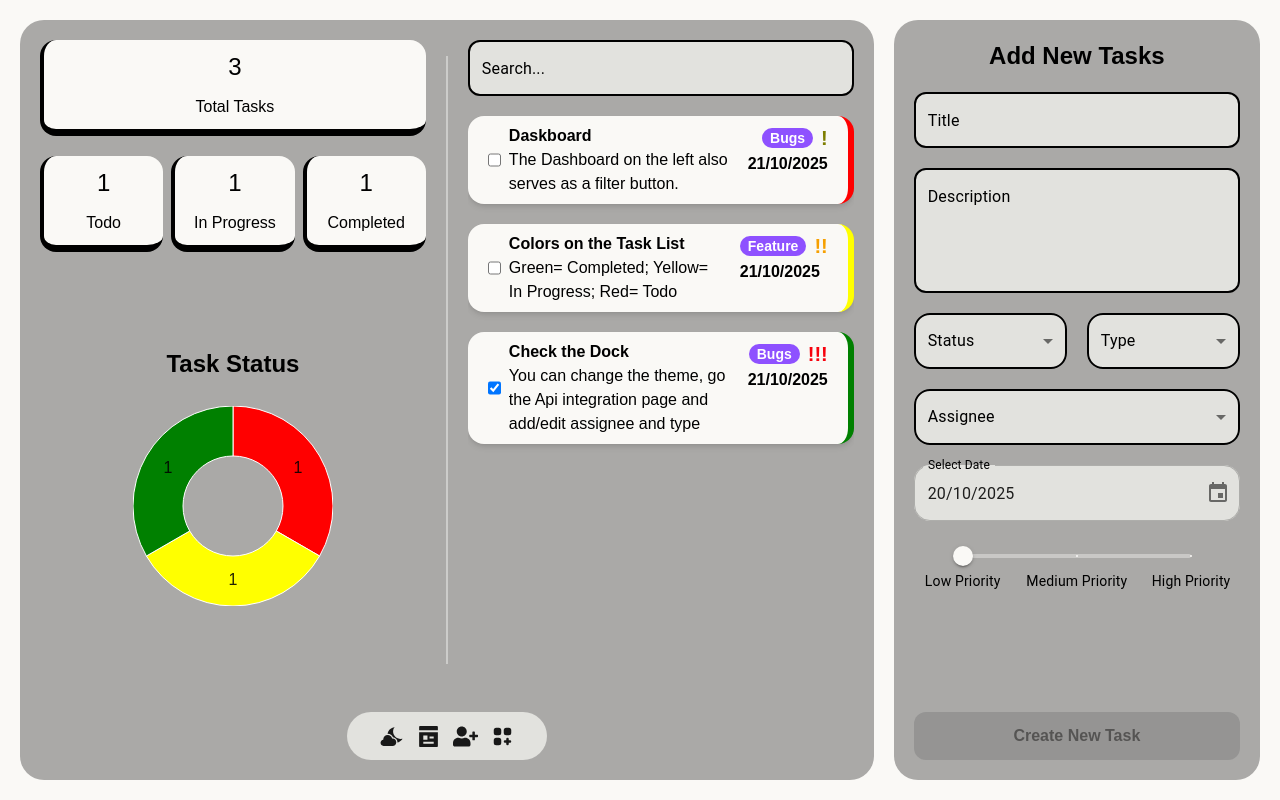
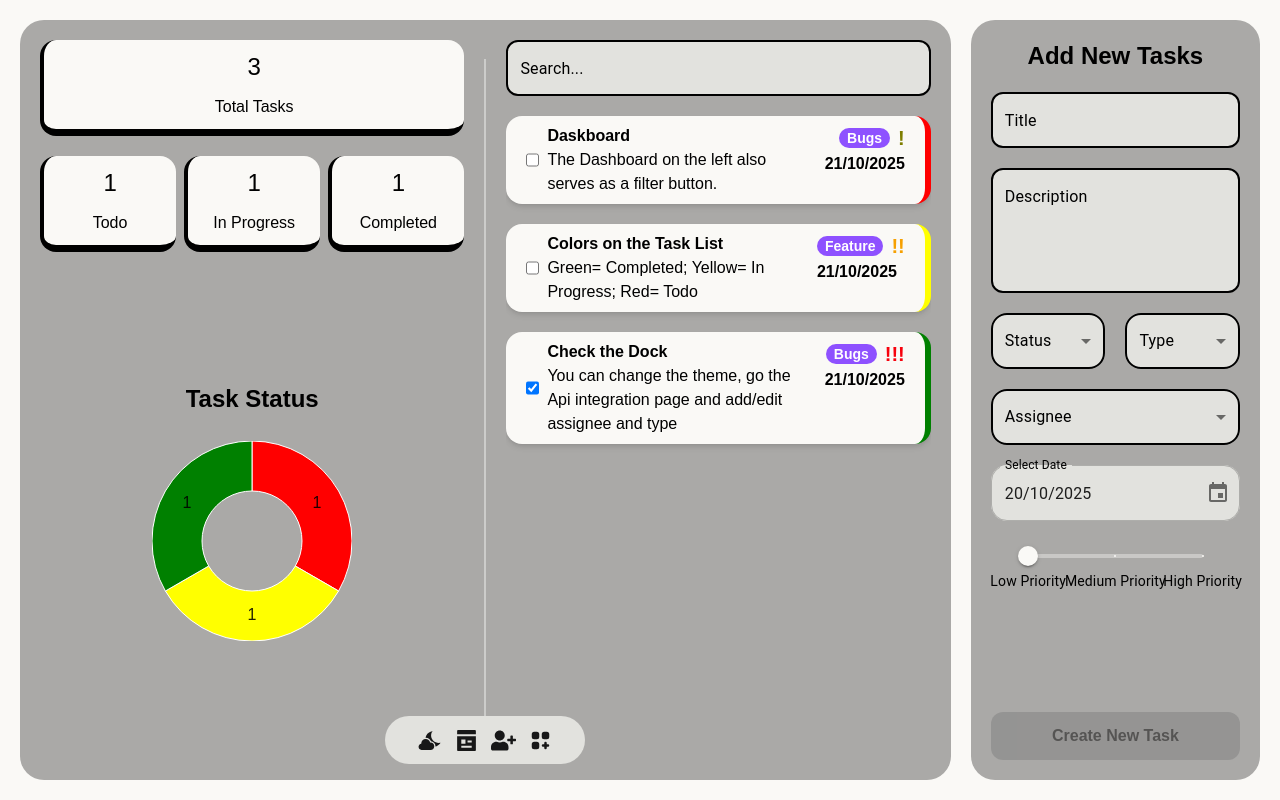
Before and after one commit to Ebrahim-26/TaskManager, a Next.js app in the folder task-manager/: page / in a window 1280 px wide. Built offline with nearby package versions, Linux system fonts and the light colour scheme.

Commit message:
Dock position fix

```diff
--- a/task-manager/src/app/page.tsx
+++ b/task-manager/src/app/page.tsx
@@ -17,9 +17,9 @@ function Page() {
       >
         <div
           style={{ backgroundColor: colors.panel }}
-          className=" rounded-3xl p-5 flex flex-col overflow-y-auto scrollbar-hide w-full sm:w-[70%] justify-between gap-4"
+          className="relative rounded-3xl flex flex-col scrollbar-hide w-full sm:w-[100%] justify-between gap-4"
         >
-          <div className="flex flex-col sm:flex-row gap-15 sm:gap-5 justify-between h-[100vh] sm:h-[80vh]">
+          <div className="flex flex-col sm:flex-row gap-15 sm:gap-5 justify-between h-[100vh] sm:h-[100%] px-5 pt-5 ">
             <DashboardPanel />
             <div className="hidden h-full sm:flex items-center justify-center">
               <div className="h-[95%] border-1 border-white/40"></div>
--- a/task-manager/src/ui/components/Dock/Dock.tsx
+++ b/task-manager/src/ui/components/Dock/Dock.tsx
@@ -22,7 +22,7 @@ function Dock() {
     setTypeData,
   } = useGlobalContext();
   return (
-    <div className="w-[100%] flex justify-center">
+    <div className="w-[100%] flex justify-center absolute bottom-4">
       <div
         style={{ backgroundColor: colors.field }}
         className="flex justify-center rounded-full h-[3rem] px-[2rem] items-center"
--- a/task-manager/src/ui/panels/TaskListPanel.tsx
+++ b/task-manager/src/ui/panels/TaskListPanel.tsx
@@ -19,7 +19,7 @@ function TaskListPanel() {
         item.title.toLowerCase().includes(search.toLowerCase())
       );
   return (
-    <div className="w-full overflow-y-auto">
+    <div className="w-full overflow-y-auto pb-15">
       <div className="flex flex-col gap-5">
         <CustomTextField
           data={search}
```
